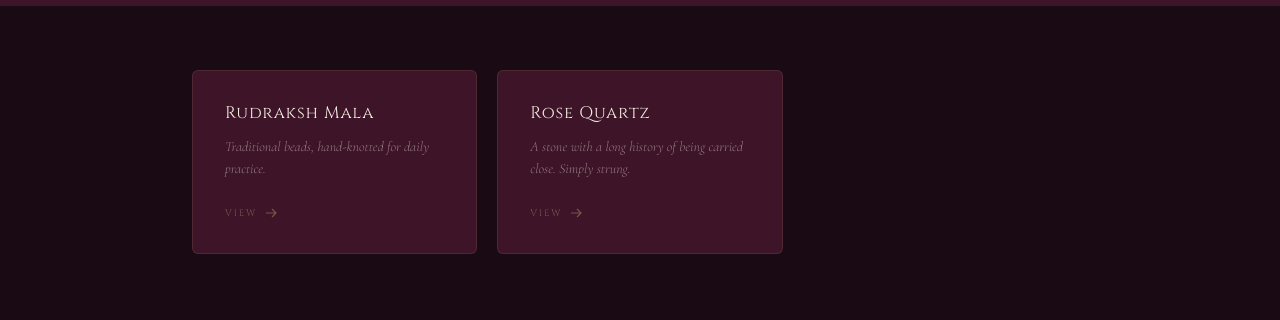
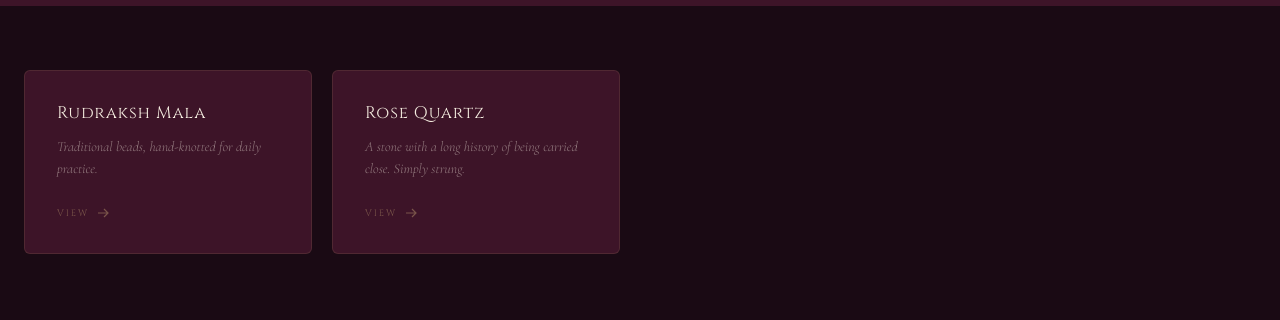
Before and after one commit to sujayroy0612-droid/dhyom-website, a Next.js app: page /shop/bracelet in a window 1280 px wide. Shown: the part 289-609 px from the top of the page. Built offline with nearby package versions, Linux system fonts and the light colour scheme; no server answers; the database is empty.

Commit message:
Shop: horizontal scroll strip for all product/collection grids
Co-Authored-By: Claude Sonnet 4.6 <noreply@anthropic.com>

```diff
--- a/app/globals.css
+++ b/app/globals.css
@@ -29,6 +29,9 @@
   --transition-base: 220ms ease;
   --transition-slow: 400ms ease;
 }
+
+/* ── Horizontal scroll strip (no visible scrollbar) ── */
+.scroll-strip::-webkit-scrollbar { display: none; }
 
 /* ── Reset & base ── */
 *, *::before, *::after { box-sizing: border-box; }
--- a/app/shop/[category]/[subcategory]/[id]/page.tsx
+++ b/app/shop/[category]/[subcategory]/[id]/page.tsx
@@ -231,10 +231,13 @@ export default async function ProductDetailPage({ params }: PageProps) {
               <div className="mt-4 mx-auto w-8 h-px bg-[rgba(196,163,115,0.28)]" />
             </div>
 
-            <div className="grid grid-cols-1 sm:grid-cols-2 lg:grid-cols-3 gap-6">
+            <div
+              className="scroll-strip flex gap-5 overflow-x-auto pb-4 -mx-6 px-6"
+              style={{ scrollbarWidth: "none" }}
+            >
               {related.map((p) => (
+                <div key={p.id} className="flex-shrink-0 w-64 md:w-72">
                   <ProductCard
-                  key={p.id}
                     id={p.id}
                     name={p.name}
                     category={p.category}
@@ -244,6 +247,7 @@ export default async function ProductDetailPage({ params }: PageProps) {
                     description={p.description || undefined}
                     imageUrl={p.image_url || undefined}
                   />
+                </div>
               ))}
             </div>
 
--- a/app/shop/[category]/[subcategory]/page.tsx
+++ b/app/shop/[category]/[subcategory]/page.tsx
@@ -230,10 +230,13 @@ export default async function SubcategoryPage({ params }: PageProps) {
           )}
 
           {!error && products.length > 0 && (
-            <div className="grid grid-cols-1 sm:grid-cols-2 lg:grid-cols-3 gap-6">
+            <div
+              className="scroll-strip flex gap-5 overflow-x-auto pb-4 -mx-6 px-6"
+              style={{ scrollbarWidth: "none" }}
+            >
               {products.map((product) => (
+                <div key={product.id} className="flex-shrink-0 w-64 md:w-72">
                   <ProductCard
-                  key={product.id}
                     id={product.id}
                     name={product.name}
                     category={product.category}
@@ -243,6 +246,7 @@ export default async function SubcategoryPage({ params }: PageProps) {
                     description={product.description || undefined}
                     imageUrl={product.image_url || undefined}
                   />
+                </div>
               ))}
             </div>
           )}
--- a/app/shop/[category]/page.tsx
+++ b/app/shop/[category]/page.tsx
@@ -171,12 +171,15 @@ export default function CategoryPage({ params }: PageProps) {
 
       {/* Subcategory tiles */}
       <section className="px-6 py-16">
-        <div className="max-w-4xl mx-auto grid grid-cols-1 sm:grid-cols-2 lg:grid-cols-3 gap-5">
+        <div
+          className="scroll-strip flex gap-5 overflow-x-auto pb-4 -mx-6 px-6"
+          style={{ scrollbarWidth: "none" }}
+        >
           {subcategories.map((sub) => (
             <Link
               key={sub.slug}
               href={`/shop/${category}/${sub.slug}`}
-              className="group bg-damson border border-[rgba(196,163,115,0.14)] rounded-[6px] flex flex-col justify-between p-8 min-h-[180px] hover:border-[rgba(196,163,115,0.50)] hover:shadow-[0_12px_40px_rgba(15,5,8,0.40)] hover:-translate-y-0.5 transition-all duration-300"
+              className="flex-shrink-0 w-72 group bg-damson border border-[rgba(196,163,115,0.14)] rounded-[6px] flex flex-col justify-between p-8 min-h-[180px] hover:border-[rgba(196,163,115,0.50)] hover:shadow-[0_12px_40px_rgba(15,5,8,0.40)] hover:-translate-y-0.5 transition-all duration-300"
             >
               <div className="flex flex-col gap-3">
                 <h2
```
Lines whose indentation alone changed are shown as unchanged.
